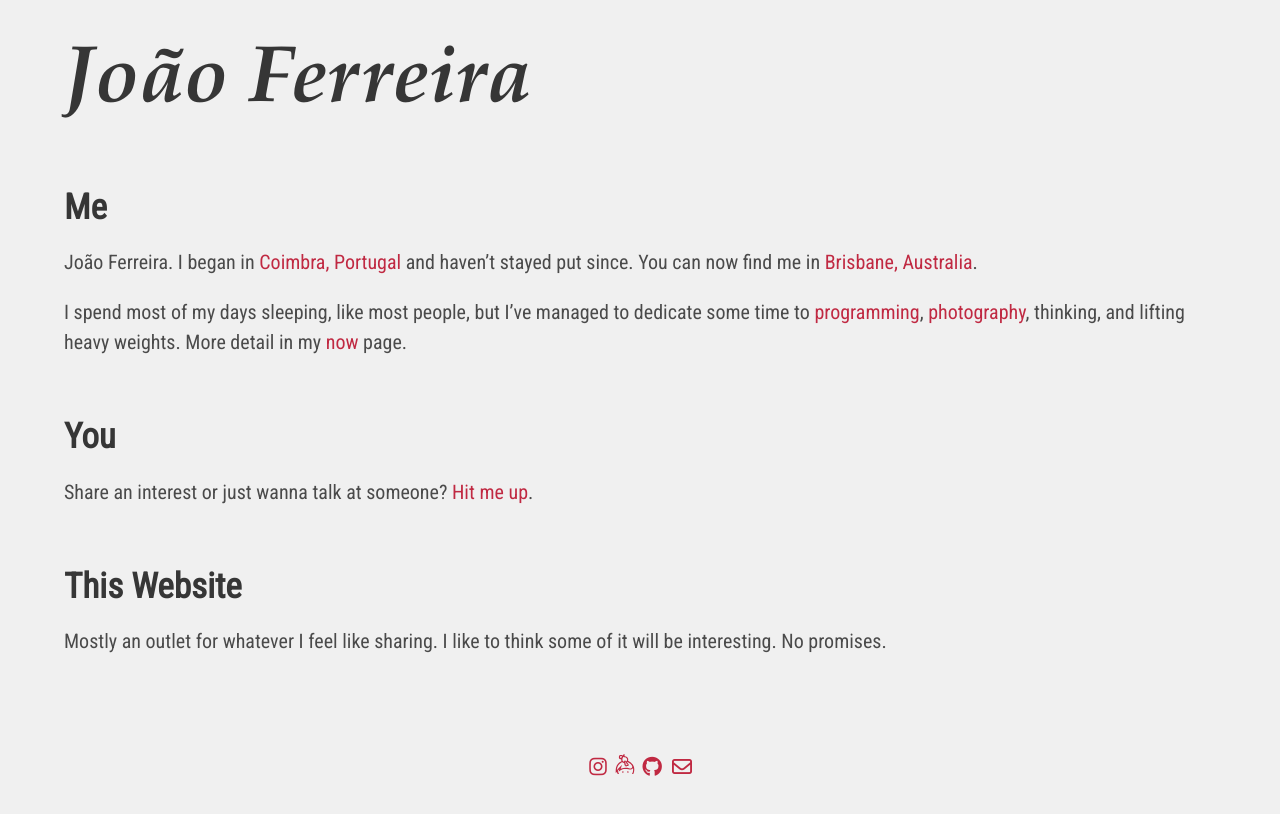
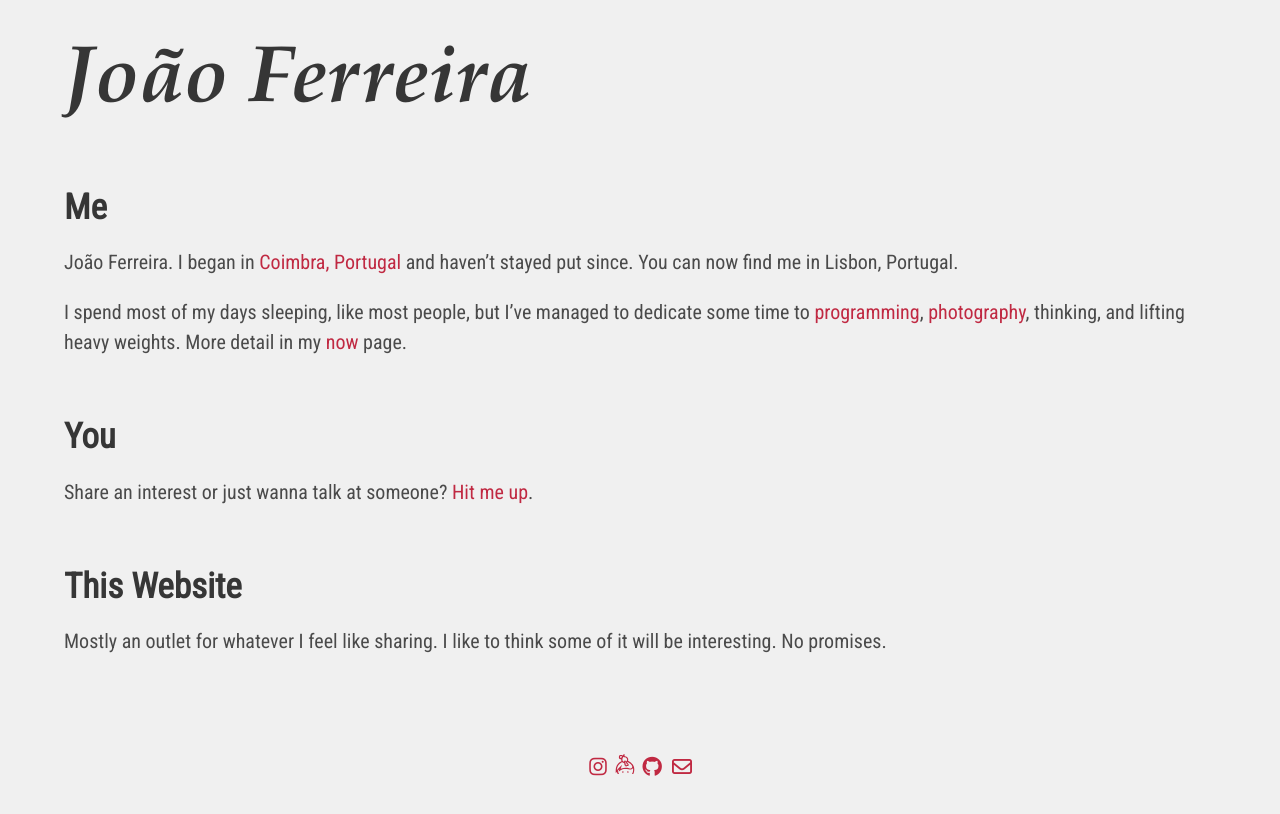
Before and after one commit to jmnsf/ferreira.rocks, a plain HTML site: page index.html in a window 1280 px wide. Shown: the part 62-876 px from the top of the page. Drawn offline with nearby package versions, Linux system fonts and the light colour scheme; a web font is replaced by a local one.

Commit message:
update geography
Signed-off-by: jmnsf <jmnsferreira@gmail.com>

```diff
--- a/index.html
+++ b/index.html
@@ -80,7 +80,7 @@
         <div class="content">
           <h2>Me</h2>
 
-          <p><span title="unless you&rsquo;re Portuguese, just pronounce that as je-WOW and you&rsquo;ll do fine.">João</span> Ferreira. I began in <a href="https://www.google.com.au/maps/place/Coimbra,+Portugal/@40.2287388,-8.4863142,12z/data=!3m1!4b1!4m5!3m4!1s0xd22f9144aacd16d:0x634564477b42a6b9!8m2!3d40.2033145!4d-8.4102573?hl=en">Coimbra, Portugal</a> and haven&rsquo;t stayed put since. You can now find me in <a href="https://www.google.com.au/maps/place/Brisbane+City+QLD+4000/@-27.4704263,153.0142954,15z/data=!3m1!4b1!4m5!3m4!1s0x6b915a045cf620bb:0x502a35af3de84c0!8m2!3d-27.4697707!4d153.0251235?hl=en">Brisbane, Australia</a>.</p>
+          <p><span title="unless you&rsquo;re Portuguese, just pronounce that as je-WOW and you&rsquo;ll do fine.">João</span> Ferreira. I began in <a href="https://www.google.com.au/maps/place/Coimbra,+Portugal/@40.2287388,-8.4863142,12z/data=!3m1!4b1!4m5!3m4!1s0xd22f9144aacd16d:0x634564477b42a6b9!8m2!3d40.2033145!4d-8.4102573?hl=en">Coimbra, Portugal</a> and haven&rsquo;t stayed put since. You can now find me in Lisbon, Portugal</a>.</p>
 
           <p>I spend most of my days sleeping, like most people, but I&rsquo;ve managed to dedicate some time to <a href="/code.html">programming</a>, <a href="/photos.html">photography</a>, <span title="I can think, I can wait, I can fast.">thinking</span>, and lifting <span title="at least to me">heavy</span> weights. More detail in my <a href="/now.html">now</a> page.</p>
         </div>
```
Also changed, not shown: now.html (+1 -1 lines).
